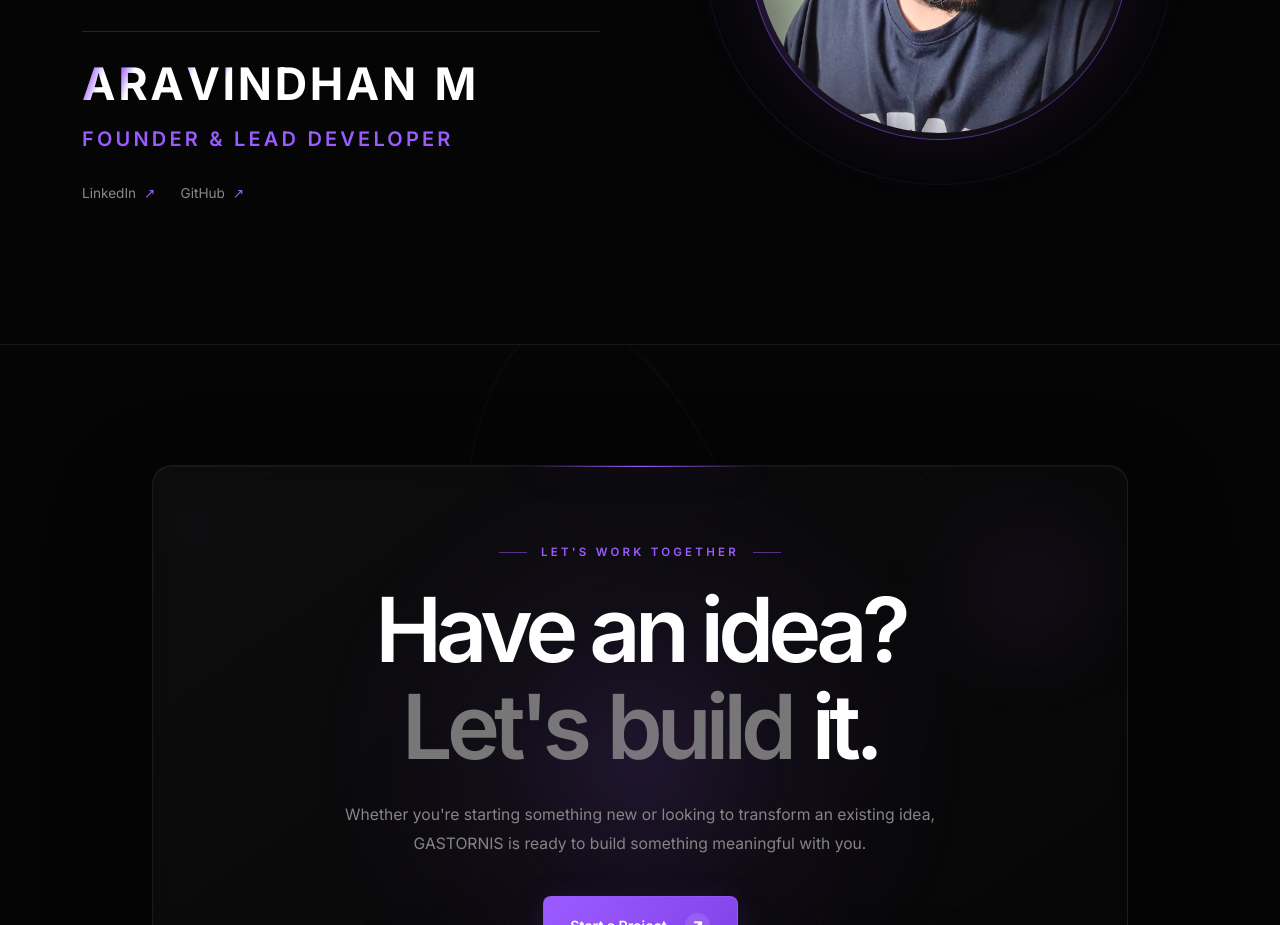
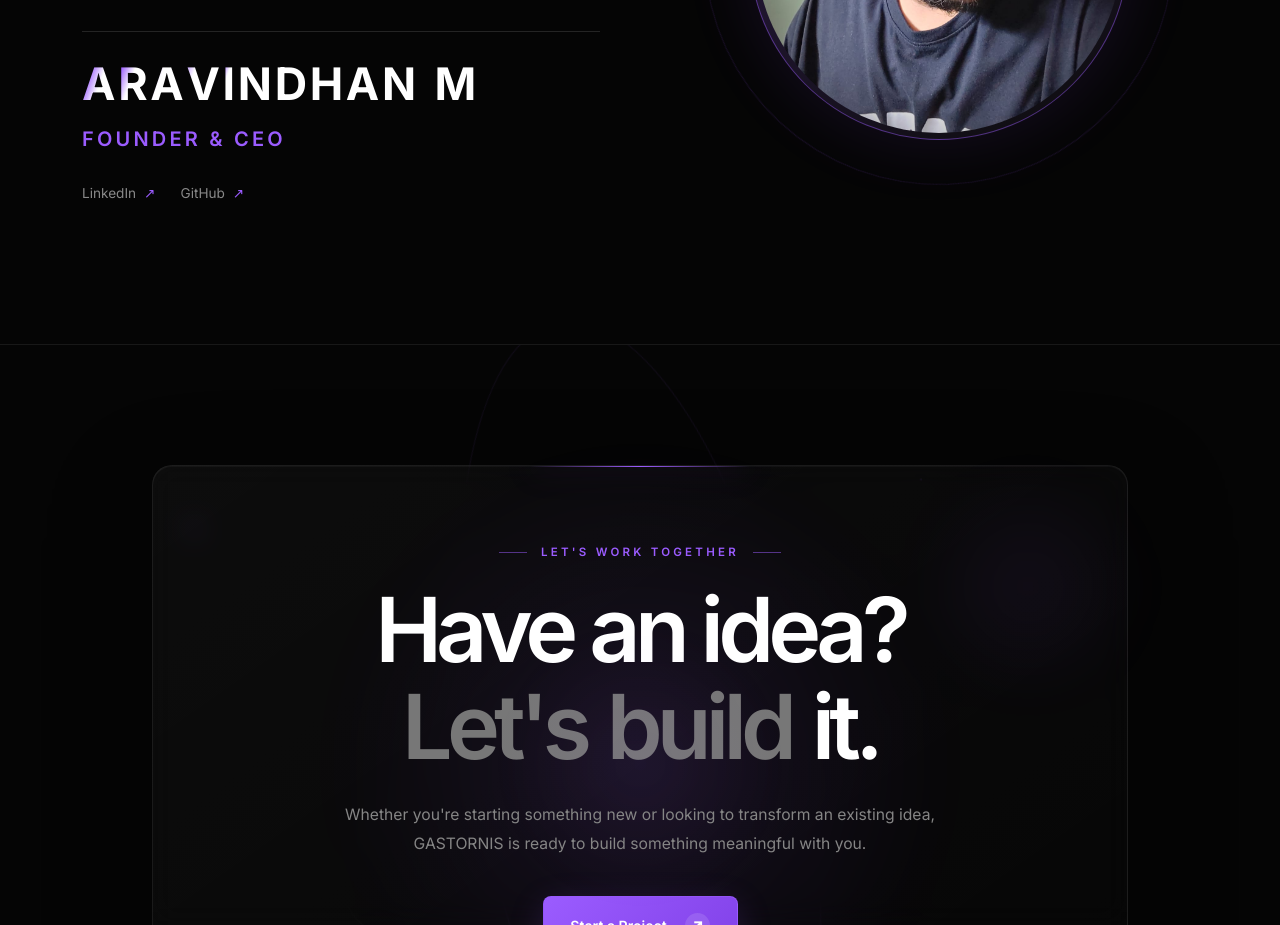
Before and after one commit to Aravindhan-M02/gastornis, a React (Vite) app in the folder frontend/: page / in a window 1280 px wide. Shown: the part 5000-5925 px from the top of the page. Built offline with nearby package versions, Linux system fonts and the light colour scheme.

Commit message:
CEO commit

```diff
--- a/frontend/src/components/Founder.jsx
+++ b/frontend/src/components/Founder.jsx
@@ -164,7 +164,7 @@ function Founder() {
 
 
                                 <span className="founder-role">
-                                    FOUNDER & LEAD DEVELOPER
+                                    FOUNDER & CEO
                                 </span>
 
                             </div>
```
